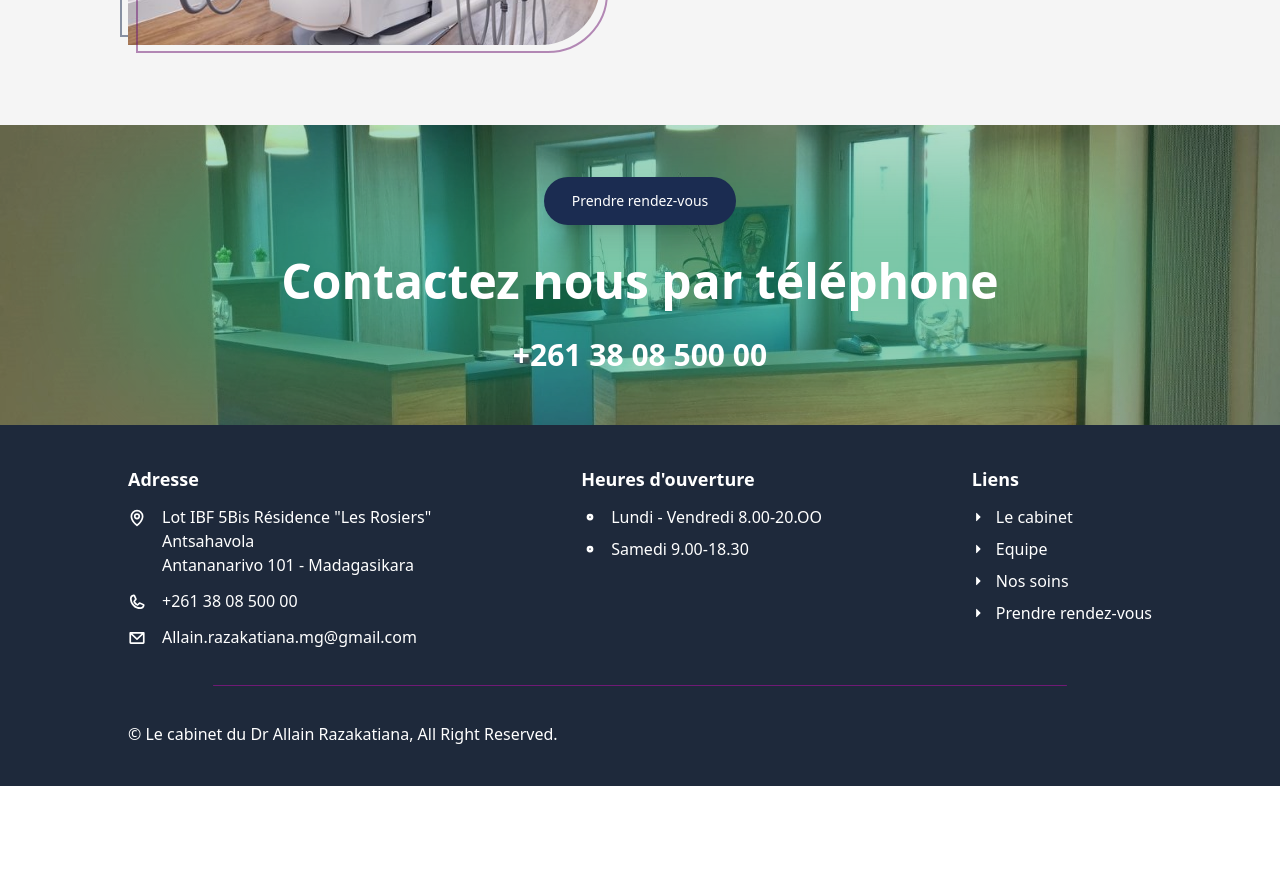
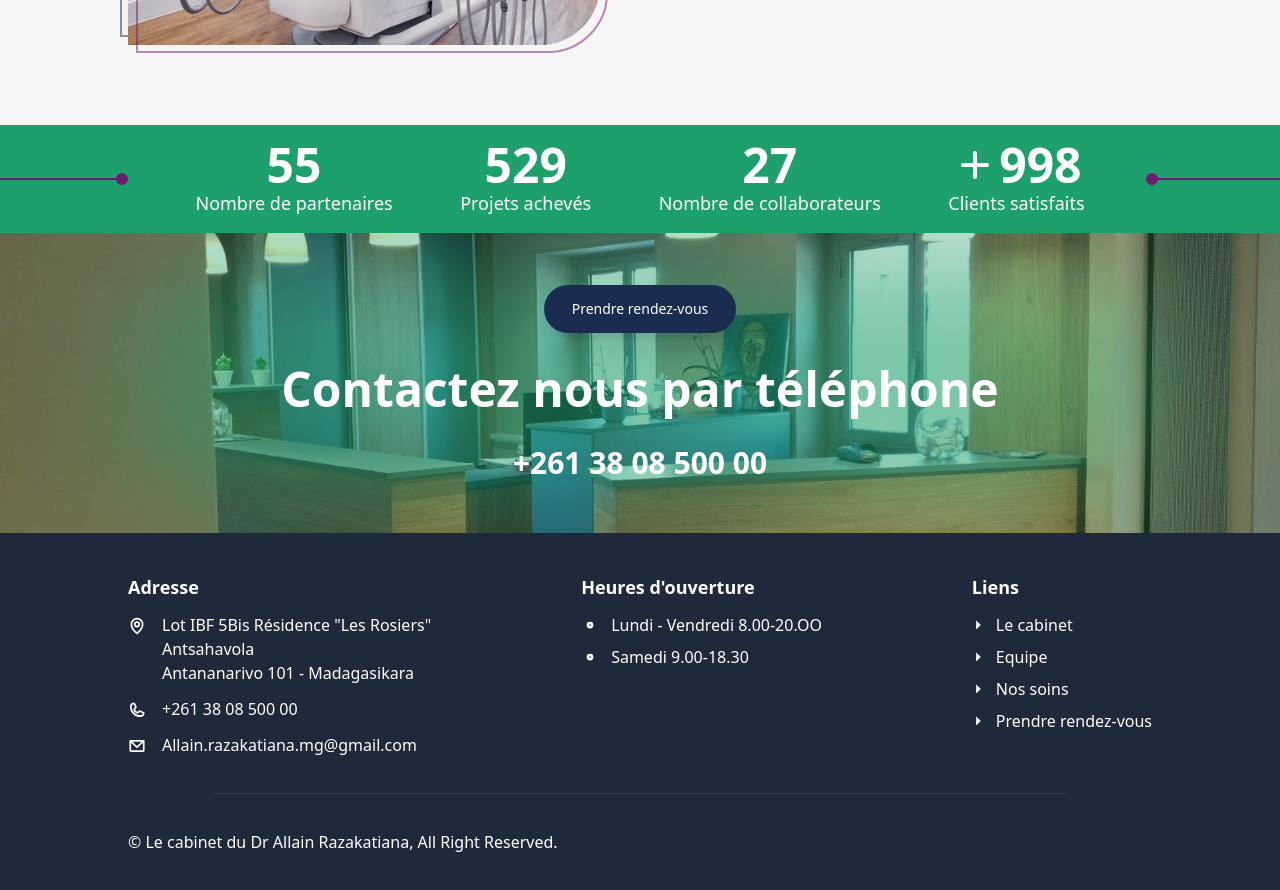
Before and after one commit to Njaka91/Cidro, a React (Vite) app: page / in a window 1280 px wide. Shown: the part 1900-2790 px from the top of the page. Before the commit the page ends 2686 px from the top, so only its background shows below. Built offline with nearby package versions, Linux system fonts and the light colour scheme.

Commit message:
chiffres avec animation

```diff
--- a/package.json
+++ b/package.json
@@ -15,7 +15,9 @@
     "prop-types": "^15.8.1",
     "react": "^18.3.1",
     "react-dom": "^18.3.1",
-    "react-router-dom": "^6.26.2"
+    "react-intersection-observer": "^9.13.1",
+    "react-router-dom": "^6.26.2",
+    "react-spring": "^9.7.4"
   },
   "devDependencies": {
     "@eslint/js": "^9.9.0",
--- /dev/null
+++ b/src/components/KeyMetrics.jsx
@@ -0,0 +1,28 @@
+import { useSpring, animated } from "react-spring"
+import { useInView } from 'react-intersection-observer';
+
+
+// eslint-disable-next-line react/prop-types
+const KeyMetrics = ({ n }) => {
+    const {ref, inView} = useInView({
+      triggerOnce: true,
+      threshold: 1,
+    })
+    const {number} = useSpring({
+        from: {number: 0},
+        number: inView ? n : 0,
+        delay: 200,
+        config: {mass: 1, tension: 10, friction: 10},
+    })
+  return (
+    <div ref={ref}>
+    <animated.div>{number.to((n) => n.
+    // eslint-disable-next-line react/prop-types
+    toFixed(0))}</animated.div>
+    </div>
+
+
+  )
+}
+
+export default KeyMetrics
--- /dev/null
+++ b/src/components/KeyMetricsSection.jsx
@@ -0,0 +1,56 @@
+import KeyMetrics from "./KeyMetrics";
+import { motion } from "framer-motion";
+
+const keyMetricVariants = {
+    before: { opacity: 0, y: 20 },
+    after: { opacity: 1, y: 0 }
+  };
+
+const MetricsVariants = {
+before: { opacity: 0 },
+after: {
+    opacity: 1,
+    transition: {
+    staggerChildren: 0.08,
+    },
+},
+};
+
+const KeyMetricsSection = () => {
+  const metricsData = [
+    {n: 55, texte: "Nombre de partenaires"},
+    {n: 530, texte: "Projets achevés"},
+    {n: 27, texte: "Nombre de collaborateurs"},
+    {n: 1000, texte: "Clients satisfaits"},
+]
+  return (
+    <motion.div
+    variants={MetricsVariants}
+    initial="before"
+    animate="after"
+    className="flex justify-between items-center bg-[#1ea06c] gap-5 py-4 text-white font-semibold text-5xl">
+      <div className="relative bg-fuchsia-900 h-[2px] w-32 ">
+        <div className="absolute top-1/2 right-0 transform -translate-y-1/2 z-50 bg-fuchsia-900 h-3 w-3 rounded-full" />
+      </div>
+      {metricsData.map((metric, index)=>(
+        <motion.div
+        key={index}
+        className="flex flex-col items-center"
+        variants={keyMetricVariants}
+        >
+        {metric.n.toString().length >3 ? <div className="flex justify-center items-center">
+        <svg xmlns="http://www.w3.org/2000/svg" width="1em" height="1em" viewBox="0 0 24 24"><path fill="currentColor" d="M18 12.998h-5v5a1 1 0 0 1-2 0v-5H6a1 1 0 0 1 0-2h5v-5a1 1 0 0 1 2 0v5h5a1 1 0 0 1 0 2"></path></svg>
+        <KeyMetrics n={metric.n} />
+        </div>
+        : <KeyMetrics n={metric.n} />}
+        <span className="text-lg font-medium">{metric.texte}</span>
+      </motion.div>
+      ))}
+      <div className="relative bg-fuchsia-900 h-[2px] w-32 ">
+        <div className="absolute top-1/2 transform -translate-x-1/2 -translate-y-1/2 z-50 bg-fuchsia-900 h-3 w-3 rounded-full" />
+      </div>
+    </motion.div>
+  );
+};
+
+export default KeyMetricsSection;
--- a/src/pages/Home.jsx
+++ b/src/pages/Home.jsx
@@ -1,12 +1,14 @@
 
 import PresidentSection from "../components/PresidentSection"
 import FirmHistory from "../components/FirmHistory"
+import KeyMetricsSection from "../components/KeyMetricsSection"
 
 const Home = () => {
   return (
     <>
       <PresidentSection/>
       <FirmHistory/>
+      <KeyMetricsSection/>
     </>
   )
 }
```
Also changed, not shown: 1 other file (tests, documents, lock files or other folders).
